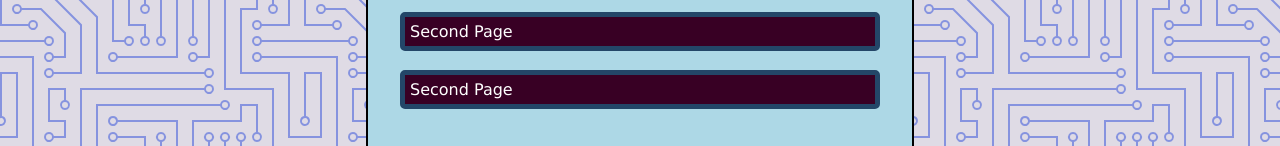
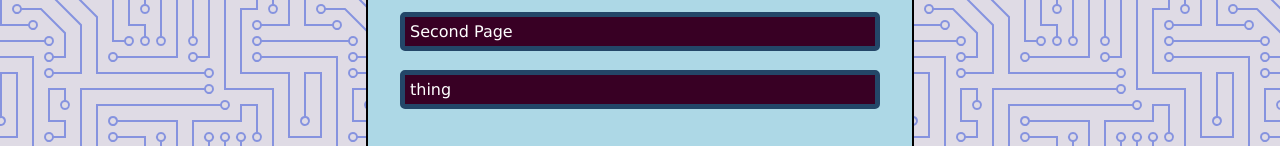
Before and after one commit to Caelyb/template, a React (Create React App) app: page / in a window 1280 px wide. Shown: the part 184-330 px from the top of the page. Built offline with nearby package versions, Linux system fonts and the light colour scheme.

Commit message:
third button

```diff
--- a/src/components/menu.js
+++ b/src/components/menu.js
@@ -12,7 +12,7 @@ class Menu extends Component {
                 &nbsp;
                 <button className="menuButton" type="submit" formaction="/SecondPage"> Second Page </button>
                 &nbsp;
-                <button className="menuButton" type="submit" formaction="/SecondPage"> Second Page </button>
+                <button className="menuButton" type="submit"> thing </button>
                 </form>
                 </div>
 
```
